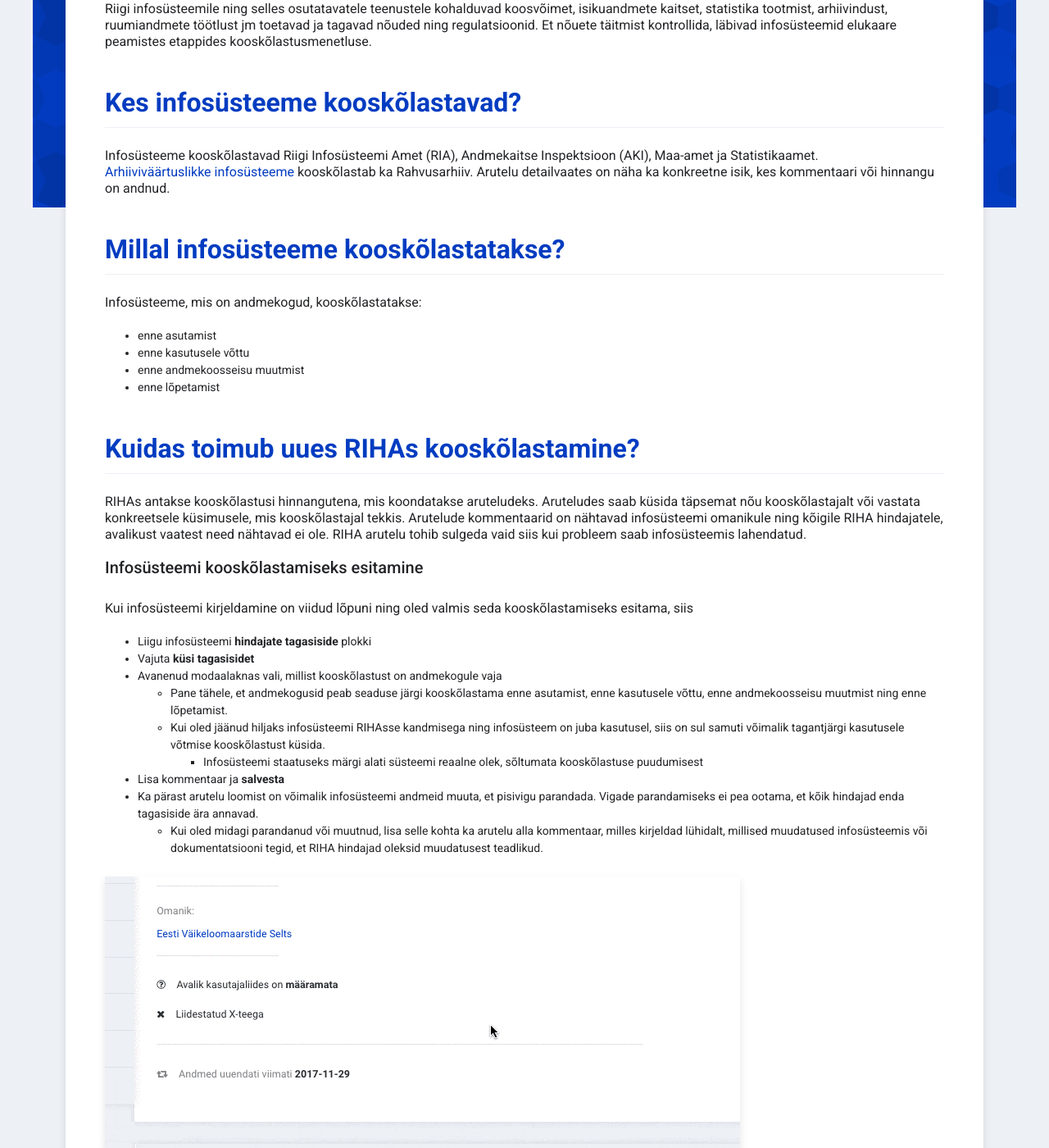
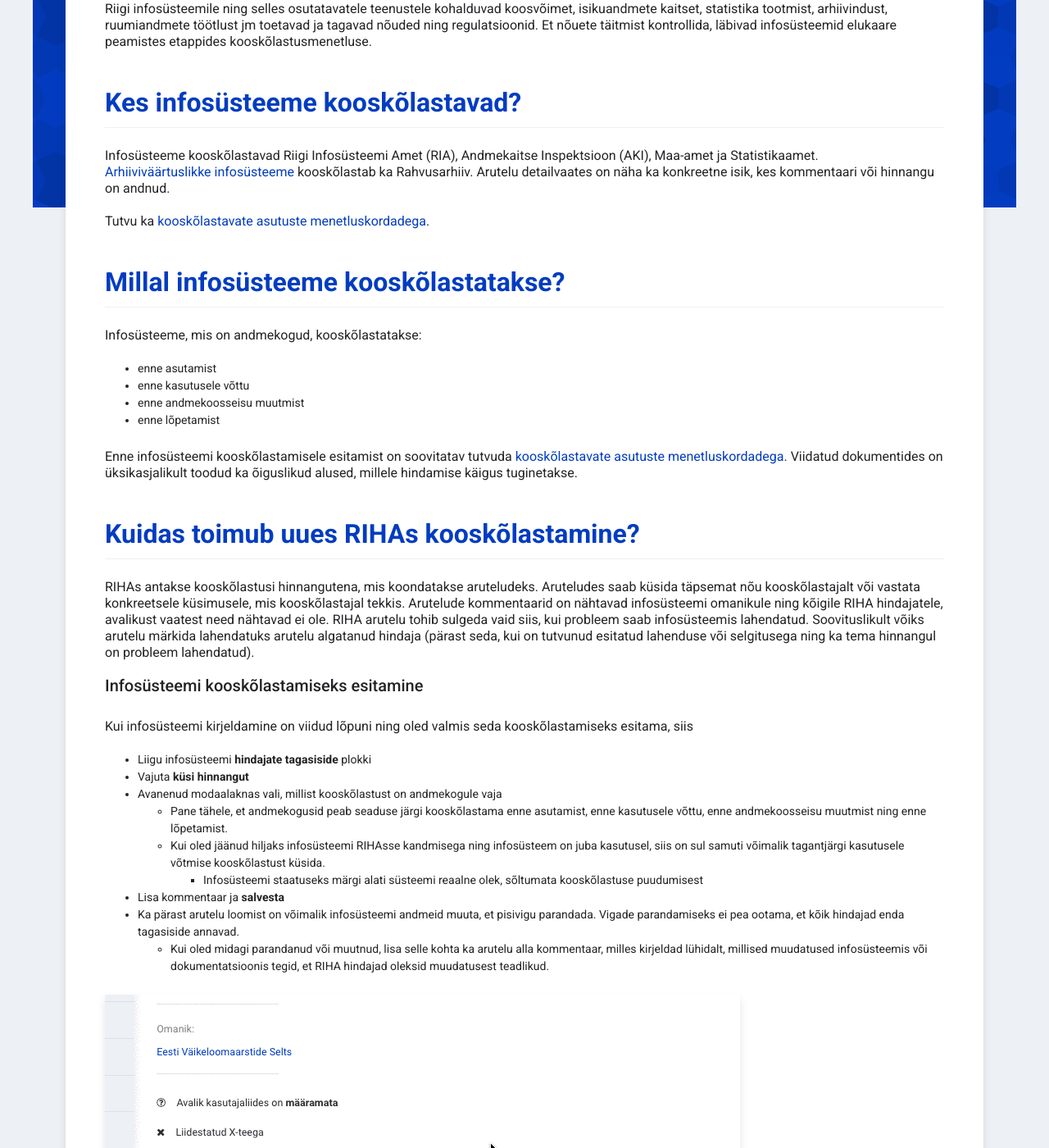
Before and after one commit to e-gov/RIHA-Help, a Jekyll site: the page built from docs/RIHAs-hindamine.md, in a window 1280 px wide and 1400 px high, scrolled down 410 px. Shown: the whole window at 82% size. Built offline with Jekyll 4.4.1, drawn with Linux system fonts in a browser that asks for light colours; some of the changed text lies outside the part shown.

Commit message:
Update RIHAs-hindamine.md

```diff
--- a/docs/RIHAs-hindamine.md
+++ b/docs/RIHAs-hindamine.md
@@ -11,6 +11,8 @@ Riigi infosüsteemile ning selles osutatavatele teenustele kohalduvad koosvõime
 Infosüsteeme kooskõlastavad Riigi Infosüsteemi Amet (RIA), Andmekaitse Inspektsioon (AKI), Maa-amet ja Statistikaamet. [Arhiiviväärtuslikke infosüsteeme](http://www.ra.ee/arhiivihaldus/digitaalarhiivindus/andmekogude-arhiveerimine/) kooskõlastab ka Rahvusarhiiv.
 Arutelu detailvaates on näha ka konkreetne isik, kes kommentaari või hinnangu on andnud.
 
+Tutvu ka [kooskõlastavate asutuste menetluskordadega](https://www.ria.ee/ee/kooskolastamine.html).
+
 ## Millal infosüsteeme kooskõlastatakse?
 
 Infosüsteeme, mis on andmekogud, kooskõlastatakse:
@@ -19,22 +21,24 @@ Infosüsteeme, mis on andmekogud, kooskõlastatakse:
 - enne andmekoosseisu muutmist
 - enne lõpetamist
 
+Enne infosüsteemi kooskõlastamisele esitamist on soovitatav tutvuda [kooskõlastavate asutuste menetluskordadega](https://www.ria.ee/ee/kooskolastamine.html). Viidatud dokumentides on üksikasjalikult toodud ka õiguslikud alused, millele hindamise käigus tuginetakse.
+
 ## Kuidas toimub uues RIHAs kooskõlastamine?
 
-RIHAs antakse kooskõlastusi hinnangutena, mis koondatakse aruteludeks. Aruteludes saab küsida täpsemat nõu kooskõlastajalt või vastata konkreetsele küsimusele, mis kooskõlastajal tekkis. Arutelude kommentaarid on nähtavad infosüsteemi omanikule ning kõigile RIHA hindajatele, avalikust vaatest need nähtavad ei ole. RIHA arutelu tohib sulgeda vaid siis kui probleem saab infosüsteemis lahendatud.
+RIHAs antakse kooskõlastusi hinnangutena, mis koondatakse aruteludeks. Aruteludes saab küsida täpsemat nõu kooskõlastajalt või vastata konkreetsele küsimusele, mis kooskõlastajal tekkis. Arutelude kommentaarid on nähtavad infosüsteemi omanikule ning kõigile RIHA hindajatele, avalikust vaatest need nähtavad ei ole. RIHA arutelu tohib sulgeda vaid siis, kui probleem saab infosüsteemis lahendatud. Soovituslikult võiks arutelu märkida lahendatuks arutelu algatanud hindaja (pärast seda, kui on tutvunud esitatud lahenduse või selgitusega ning ka tema hinnangul on probleem lahendatud).
 
 ### Infosüsteemi kooskõlastamiseks esitamine
 
 Kui infosüsteemi kirjeldamine on viidud lõpuni ning oled valmis seda kooskõlastamiseks esitama, siis
 - Liigu infosüsteemi **hindajate tagasiside** plokki
-- Vajuta **küsi tagasisidet**
+- Vajuta **küsi hinnangut**
 - Avanenud modaalaknas vali, millist kooskõlastust on andmekogule vaja
   - Pane tähele, et andmekogusid peab seaduse järgi kooskõlastama enne asutamist, enne kasutusele võttu, enne andmekoosseisu muutmist ning enne lõpetamist.
   - Kui oled jäänud hiljaks infosüsteemi RIHAsse kandmisega ning infosüsteem on juba kasutusel, siis on sul samuti võimalik tagantjärgi kasutusele võtmise kooskõlastust küsida.
     - Infosüsteemi staatuseks märgi alati süsteemi reaalne olek, sõltumata kooskõlastuse puudumisest
 - Lisa kommentaar ja **salvesta**
-- Ka pärast arutelu loomist on võimalik infosüsteemi andmeid muuta, et pisivigu parandada. Vigade parandamiseks ei pea ootama, et kõik hindajad enda tagasiside ära annavad.
-  - Kui oled midagi parandanud või muutnud, lisa selle kohta ka arutelu alla kommentaar, milles kirjeldad lühidalt, millised muudatused infosüsteemis või dokumentatsiooni tegid, et RIHA hindajad oleksid muudatusest teadlikud.
+- Ka pärast arutelu loomist on võimalik infosüsteemi andmeid muuta, et pisivigu parandada. Vigade parandamiseks ei pea ootama, et kõik hindajad enda tagasiside annavad.
+  - Kui oled midagi parandanud või muutnud, lisa selle kohta ka arutelu alla kommentaar, milles kirjeldad lühidalt, millised muudatused infosüsteemis või dokumentatsioonis tegid, et RIHA hindajad oleksid muudatusest teadlikud.
 
 ![Tagasiside küsimine](assets/images/data/submit-for-review.gif "Hindajatelt tagasiside küsimine")
 
@@ -60,20 +64,20 @@ Kui infosüsteem ei saa (esimese korraga) kooskõlastust, siis jäävad aktuaals
 - Ava konkreetne probleem ning püüa sellest aru saada
 - Kui jääd hätta, siis esita arutelu alla küsimus, et RIHA hindaja saaks sulle täpsustamiseks vastata
 - Leia probleemile lahendus ning tee vastavalt muudatused kas RIHAs olevas kirjelduses, õiguslikes dokumentides või infosüsteemis endas.
-- Kui oled probleemi lahendanud, siis lisa kommentaar, kuidas probleemi lahendasid ja sulge arutelu.
+- Kui oled probleemi lahendanud, siis lisa kommentaar, kuidas probleemi lahendasid. Soovituslikult võiks arutelu märkida lahendatuks arutelu algatanud hindaja (pärast seda, kui on tutvunud esitatud lahenduse või selgitusega ning ka tema hinnangul on probleem lahendatud).
 - Pärast probleemide lahendamist esita infosüsteem taaskord kooskõlastamisele.
 - **Ära esita infosüsteemi uuesti kooskõlastamisele, kui eelnevad puudused ei ole parandatud!**
 
 ### Kui kaua pean kooskõlastust ootama?
 
-Kooskõlastamine toimub 20 tööpäeva jooksul
+Kooskõlastamine toimub 20 tööpäeva jooksul.
 
 ## Kes saavad arutelusid avada ja sulgeda?
 
 Infosüsteemi omanikul on võimalik
 - küsida tagasisidet enda infosüsteemile, mille järel on RIHA hindajatel kohustus infosüsteem 20 tööpäeva jooksul üle vaadata
 - kõikide enda infosüsteemide arutelude alla kommentaare lisada
-- märkida lahendatuks RIHA hindajate algatatud arutelusid, milles on esitatud infosüsteemi puudused
+- märkida lahendatuks RIHA hindajate algatatud arutelusid, milles on esitatud infosüsteemi puudused. Soovituslikult võiks sellise arutelu märkida lahendatuks arutelu algatanud hindaja (pärast seda, kui on tutvunud esitatud lahenduse või selgitusega ning ka tema hinnangul on probleem lahendatud).
 
 Infosüsteemi omanik ei saa lahendatuks märkida järgmisi arutelusid: _'Infosüsteemi asutamine'_, _'Infosüsteemi kasutusele võtmine'_, _'Andmekoosseisu muutmine'_ ja _'Infosüsteemi lõpetamine'_. Neid arutelusid märgib lahendatuks ainult RIA hindaja.
 
```
